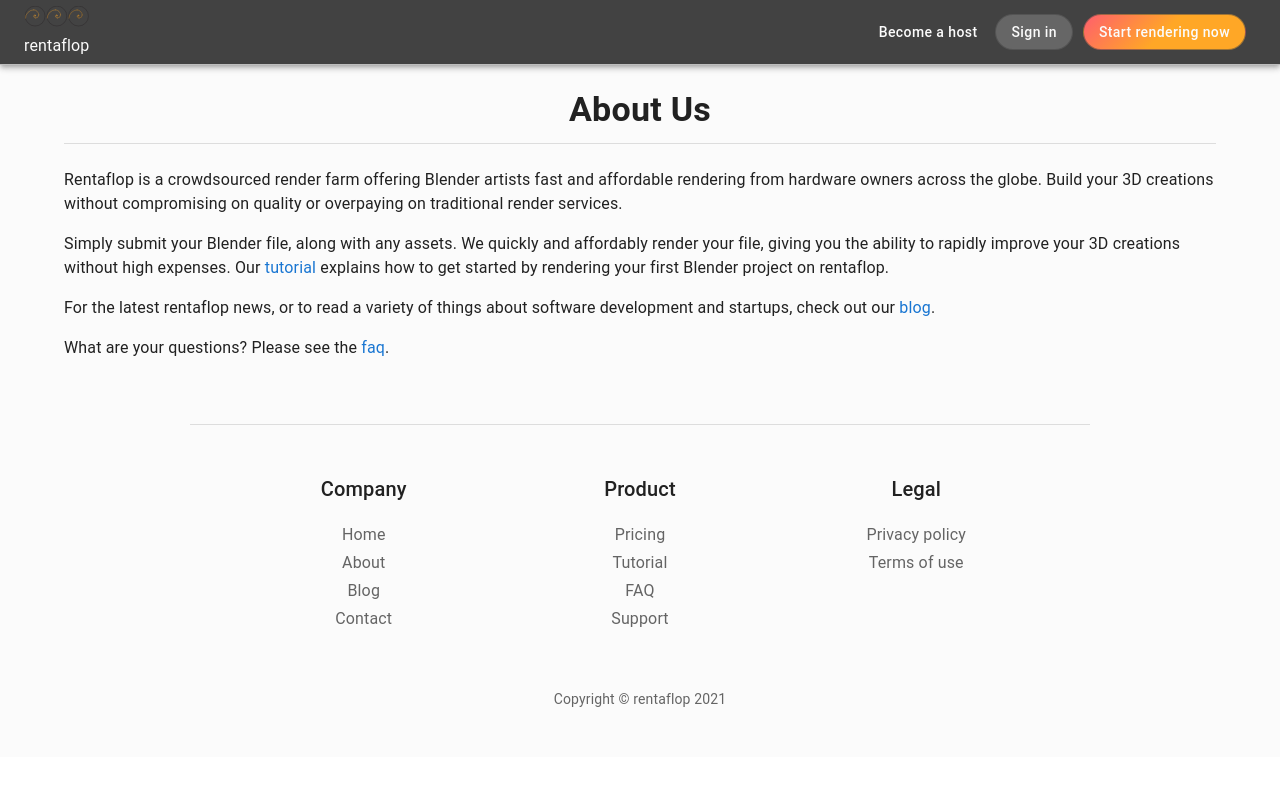
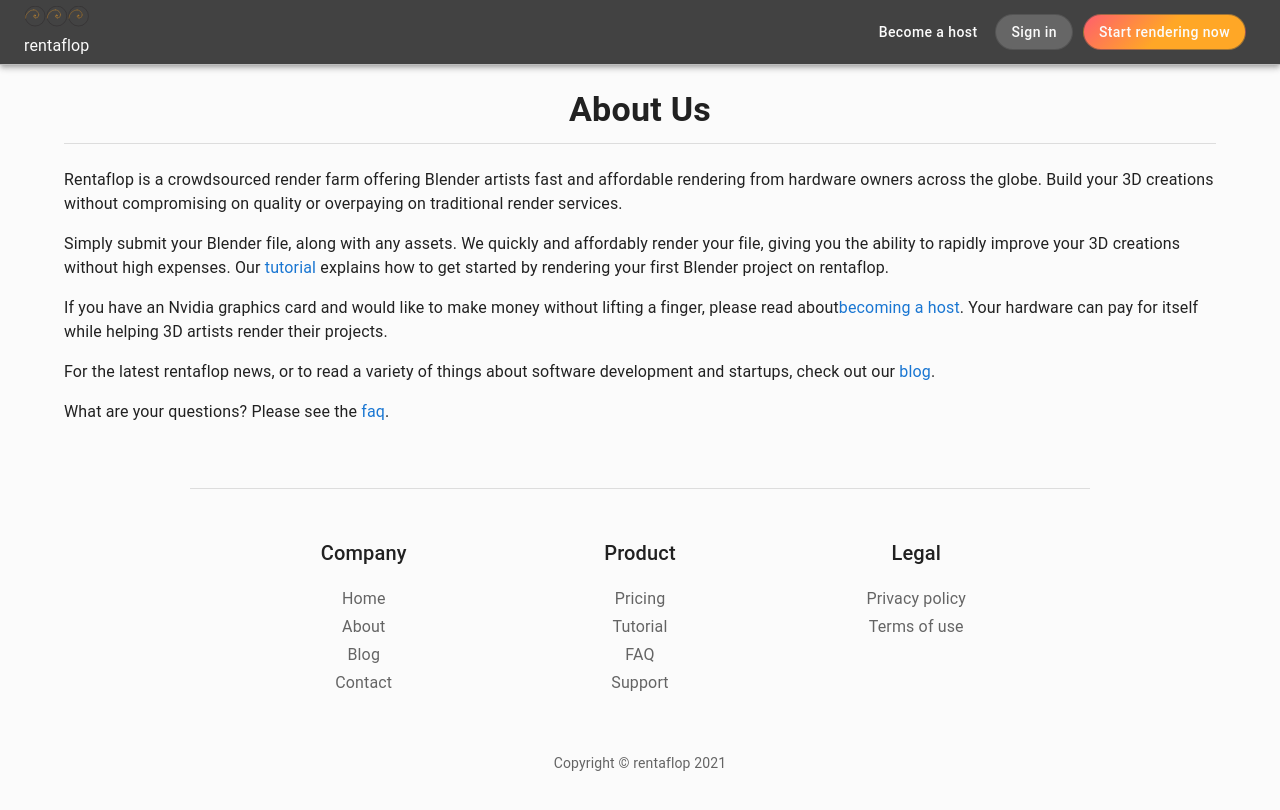
Before and after one commit to rentaflop/rentaflop-site, a React (Create React App) app: page /about in a window 1280 px wide. Shown: the top 810 px of the page. Built offline with nearby package versions, Linux system fonts and the light colour scheme; no server answers.

Commit message:
fix broken links and add to about page

```diff
--- a/src/components/about.js
+++ b/src/components/about.js
@@ -22,12 +22,17 @@
       </Typography>
       <Typography align="left" paragraph>
 	Simply submit your Blender file, along with any assets. We quickly and affordably render your file, giving you the ability to rapidly
-	improve your 3D creations without high expenses. Our <FooterLink href="https://portal.rentaflop.com/faq">tutorial</FooterLink> explains how to get
+	improve your 3D creations without high expenses. Our <FooterLink href="https://portal.rentaflop.com/blog/tutorial">tutorial</FooterLink> explains how to get
 	started by rendering your first Blender project on rentaflop.
       </Typography>
       <Typography align="left" paragraph>
+	If you have an Nvidia graphics card and would like to make money without lifting a finger, please read about
+	<FooterLink href="https://portal.rentaflop.com/blog/hosting">becoming a host</FooterLink>.
+	Your hardware can pay for itself while helping 3D artists render their projects.
+      </Typography>
+      <Typography align="left" paragraph>
 	For the latest rentaflop news, or to read a variety of things about software development and startups, check out
-	our <FooterLink href="/blog">blog</FooterLink>.
+	our <FooterLink href="https://portal.rentaflop.com/blog">blog</FooterLink>.
       </Typography>
       <Typography align="left" paragraph>
 	What are your questions? Please see the <FooterLink href="https://portal.rentaflop.com/faq">faq</FooterLink>.
```
Also changed, not shown: 4 other files (tests, documents, lock files or other folders).
